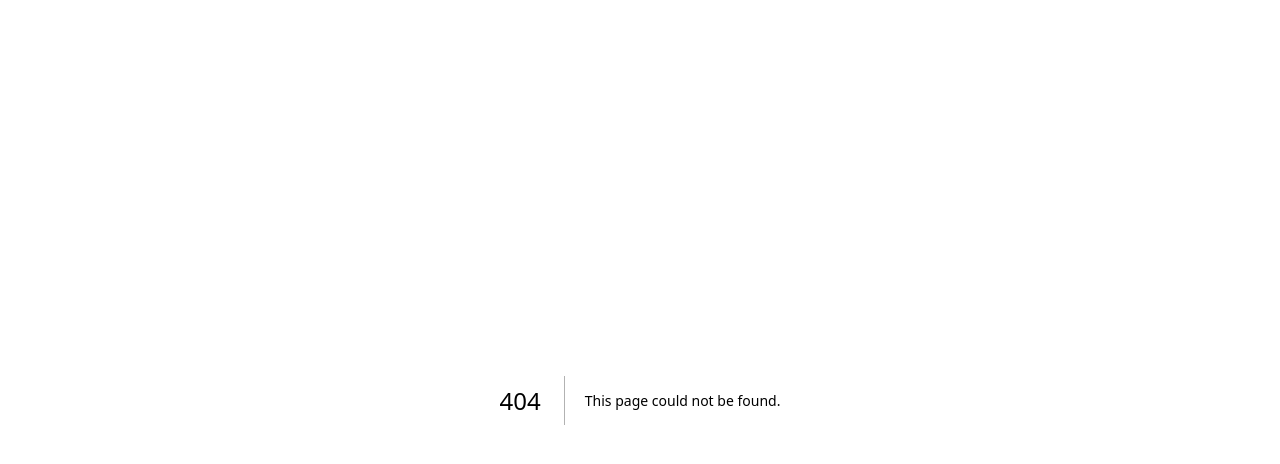
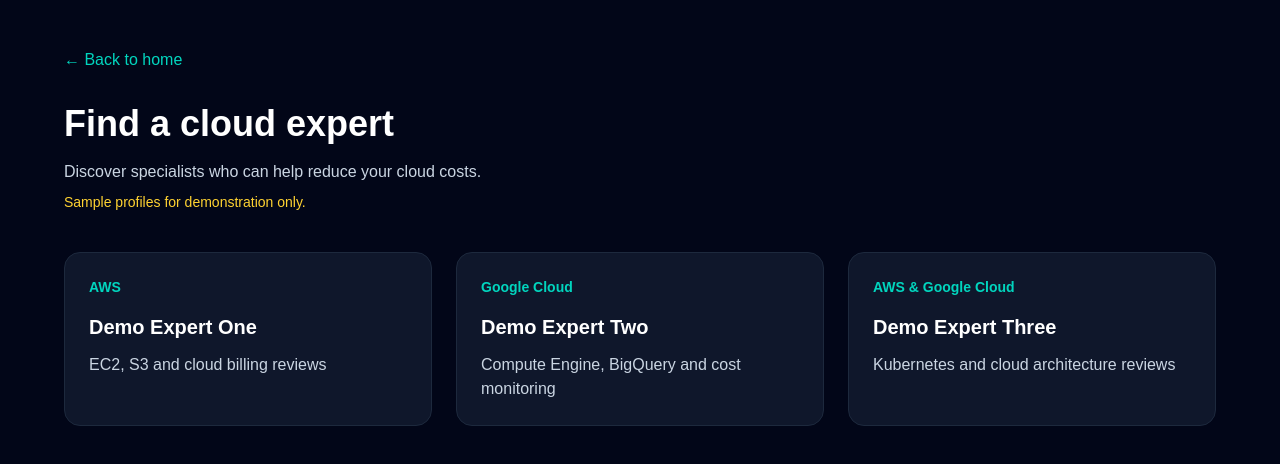
Before and after one commit to AareenRaj/Cloud-Bridge, a Next.js app: page /experts in a window 1280 px wide. Before the commit this address had no page. Shown: the top 464 px of the page. Built offline with nearby package versions, Linux system fonts and the light colour scheme.

Commit message:
Add CloudBridge homepage and expert directory

```diff
--- /dev/null
+++ b/src/app/experts/page.tsx
@@ -0,0 +1,67 @@
+import Link from "next/link";
+
+const experts = [
+  {
+    id: 1,
+    name: "Demo Expert One",
+    platform: "AWS",
+    skills: "EC2, S3 and cloud billing reviews",
+  },
+  {
+    id: 2,
+    name: "Demo Expert Two",
+    platform: "Google Cloud",
+    skills: "Compute Engine, BigQuery and cost monitoring",
+  },
+  {
+    id: 3,
+    name: "Demo Expert Three",
+    platform: "AWS & Google Cloud",
+    skills: "Kubernetes and cloud architecture reviews",
+  },
+];
+
+export default function ExpertsPage() {
+  return (
+    <main className="min-h-screen bg-slate-950 px-6 py-12 text-white">
+      <div className="mx-auto max-w-6xl">
+        <Link href="/" className="text-teal-400 hover:underline">
+          ← Back to home
+        </Link>
+
+        <h1 className="mt-8 text-4xl font-bold">
+          Find a cloud expert
+        </h1>
+
+        <p className="mt-4 text-slate-300">
+          Discover specialists who can help reduce your cloud costs.
+        </p>
+
+        <p className="mt-2 text-sm text-amber-300">
+          Sample profiles for demonstration only.
+        </p>
+
+        <div className="mt-10 grid gap-6 md:grid-cols-3">
+          {experts.map((expert) => (
+            <article
+              key={expert.id}
+              className="rounded-2xl border border-slate-800 bg-slate-900 p-6"
+            >
+              <p className="text-sm font-semibold text-teal-400">
+                {expert.platform}
+              </p>
+
+              <h2 className="mt-4 text-xl font-bold">
+                {expert.name}
+              </h2>
+
+              <p className="mt-3 text-slate-300">
+                {expert.skills}
+              </p>
+            </article>
+          ))}
+        </div>
+      </div>
+    </main>
+  );
+}
--- a/src/app/page.tsx
+++ b/src/app/page.tsx
@@ -1,69 +1,52 @@
-import Image from "next/image";
-
+import Link from "next/link";
 export default function Home() {
   return (
-    <div className="flex flex-col flex-1 items-center justify-center bg-zinc-50 font-sans dark:bg-black">
-      <main className="flex flex-1 w-full max-w-3xl flex-col items-center justify-between py-32 px-16 bg-white dark:bg-black sm:items-start">
-        <Image
-          className="dark:invert h-5 w-[100px]"
-          src="/next.svg"
-          alt="Next.js logo"
-          width={100}
-          height={20}
-          priority
-        />
-        <div className="flex flex-col items-center gap-6 text-center sm:items-start sm:text-left">
-          <h1 className="max-w-xs text-3xl font-semibold leading-10 tracking-tight text-black dark:text-zinc-50">
-            To get started, edit the{" "}
-            <code className="rounded bg-black/[.06] px-1.5 py-0.5 font-mono text-[0.9em] dark:bg-white/[.08]">
-              page.tsx
-            </code>{" "}
-            file.
-          </h1>
-          <p className="max-w-md text-lg leading-8 text-zinc-600 dark:text-zinc-400">
-            Looking for a starting point or more instructions? Head over to{" "}
-            <a
-              href="https://vercel.com/templates?framework=next.js&utm_source=create-next-app&utm_medium=appdir-template-tw&utm_campaign=create-next-app"
-              className="font-medium text-zinc-950 dark:text-zinc-50"
-            >
-              Templates
-            </a>{" "}
-            or the{" "}
-            <a
-              href="https://nextjs.org/learn?utm_source=create-next-app&utm_medium=appdir-template-tw&utm_campaign=create-next-app"
-              className="font-medium text-zinc-950 dark:text-zinc-50"
-            >
-              Learning
-            </a>{" "}
-            center.
-          </p>
+    <main className="min-h-screen bg-slate-950 text-white">
+      <nav className="border-b border-slate-800 px-6 py-5">
+        <div className="mx-auto max-w-6xl text-2xl font-bold">
+          Cloud<span className="text-teal-400">Bridge</span>
         </div>
-        <div className="flex flex-col gap-4 text-base font-medium sm:flex-row">
-          <a
-            className="flex h-12 w-full items-center justify-center gap-2 rounded-full bg-foreground px-5 text-background transition-colors hover:bg-[#383838] dark:hover:bg-[#ccc] md:w-[158px]"
-            href="https://vercel.com/new?utm_source=create-next-app&utm_medium=appdir-template-tw&utm_campaign=create-next-app"
-            target="_blank"
-            rel="noopener noreferrer"
-          >
-            <Image
-              className="dark:invert h-[14px] w-4"
-              src="/vercel.svg"
-              alt="Vercel logomark"
-              width={16}
-              height={14}
-            />
-            Deploy Now
-          </a>
-          <a
-            className="flex h-12 w-full items-center justify-center rounded-full border border-solid border-black/[.08] px-5 transition-colors hover:border-transparent hover:bg-black/[.04] dark:border-white/[.145] dark:hover:bg-[#1a1a1a] md:w-[158px]"
-            href="https://nextjs.org/docs?utm_source=create-next-app&utm_medium=appdir-template-tw&utm_campaign=create-next-app"
-            target="_blank"
-            rel="noopener noreferrer"
-          >
-            Documentation
-          </a>
+      </nav>
+
+      <section className="mx-auto max-w-4xl px-6 py-24 text-center">
+        <p className="mb-5 font-semibold text-teal-400">
+          CLOUD EXPERTS. SMARTER SPENDING.
+        </p>
+
+        <h1 className="text-4xl font-bold leading-tight md:text-6xl">
+          Reduce your cloud costs with the right experts.
+        </h1>
+
+        <p className="mx-auto mt-6 max-w-2xl text-lg text-slate-300">
+          Connect with AWS and Google Cloud specialists to review
+          your infrastructure and find opportunities to save.
+        </p>
+
+        <Link
+        href="/experts"
+        className="mt-8 inline-block rounded-xl bg-teal-400 px-6 py-3 font-semibold text-slate-950 hover:bg-teal-300"
+        >
+          Browse experts
+          </Link>
+
+        <div className="mt-12 grid gap-6 text-left md:grid-cols-2">
+          <article className="rounded-2xl border border-slate-800 bg-slate-900 p-6">
+            <h2 className="text-xl font-semibold">For companies</h2>
+            <p className="mt-3 text-slate-300">
+              Post your cloud challenges and find experts with
+              the skills you need.
+            </p>
+          </article>
+
+          <article className="rounded-2xl border border-slate-800 bg-slate-900 p-6">
+            <h2 className="text-xl font-semibold">For cloud experts</h2>
+            <p className="mt-3 text-slate-300">
+              Showcase your expertise and discover cloud
+              optimization projects.
+            </p>
+          </article>
         </div>
-      </main>
-    </div>
+      </section>
+    </main>
   );
 }
```
